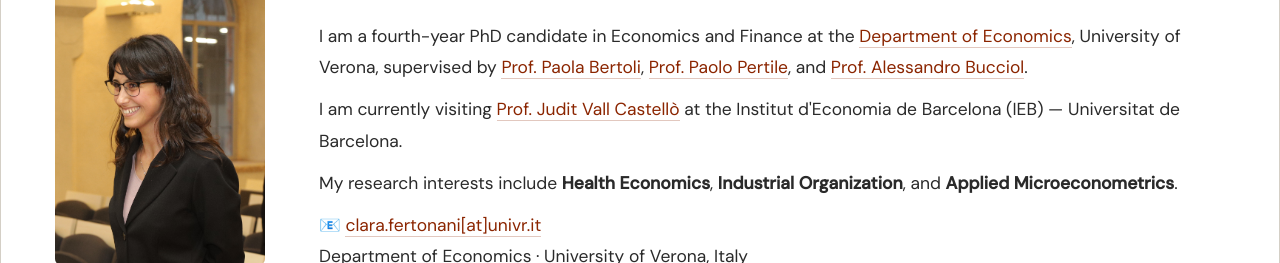
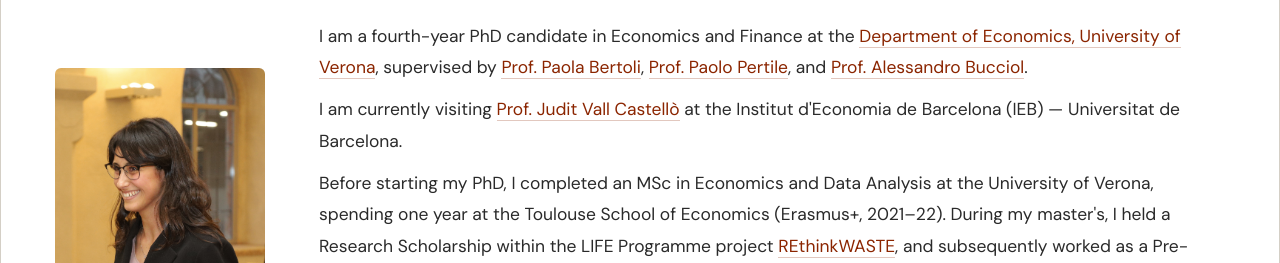
Before and after one commit to clara-fertonani/clara-fertonani.github.io, a plain HTML site: page index.html in a window 1280 px wide. Shown: the part 256-519 px from the top of the page. Drawn offline with nearby package versions, Linux system fonts and the light colour scheme.

Commit message:
Update index.html

```diff
--- a/index.html
+++ b/index.html
@@ -155,14 +155,17 @@ footer a:hover { color: var(--ink); }
       <div class="hero-subtitle">PhD Candidate in Economics and Finance · University of Verona</div>
       <p class="hero-bio">
         I am a fourth-year PhD candidate in Economics and Finance at the
-        <a href="https://www.dse.univr.it/">Department of Economics</a>,
-        University of Verona, supervised by
+        <a href="https://www.dse.univr.it/">Department of Economics, University of Verona</a>,
+        supervised by
         <a href="https://sites.google.com/site/bertolipaolam/">Prof. Paola Bertoli</a>,
         <a href="https://www.dse.univr.it/?ent=persona&id=3990">Prof. Paolo Pertile</a>, and
         <a href="https://sites.google.com/site/abucciol/">Prof. Alessandro Bucciol</a>.
       </p>
       <p class="hero-bio" style="margin-top:0.6rem;">
         I am currently visiting <a href="https://www.juditvall.com/">Prof. Judit Vall Castellò</a> at the Institut d'Economia de Barcelona (IEB) — Universitat de Barcelona.
+      </p>
+      <p class="hero-bio" style="margin-top:0.6rem;">
+      Before starting my PhD, I completed an MSc in Economics and Data Analysis at the University of Verona, spending one year at the Toulouse School of Economics (Erasmus+, 2021–22). During my master's, I held a Research Scholarship within the LIFE Programme project <a href="https://rethinkwaste.eu/">REthinkWASTE</a>, and subsequently worked as a Pre-doctoral Research Fellow on the EU Horizon Europe project <a href="https://www.flash-horizon.eu/">FLASH – Flexible Approaches to Support Health through Financing</a>. My PhD scholarship is funded by the FLASH project.
       </p>
       <p class="hero-bio" style="margin-top:0.6rem;">
         My research interests include
```
